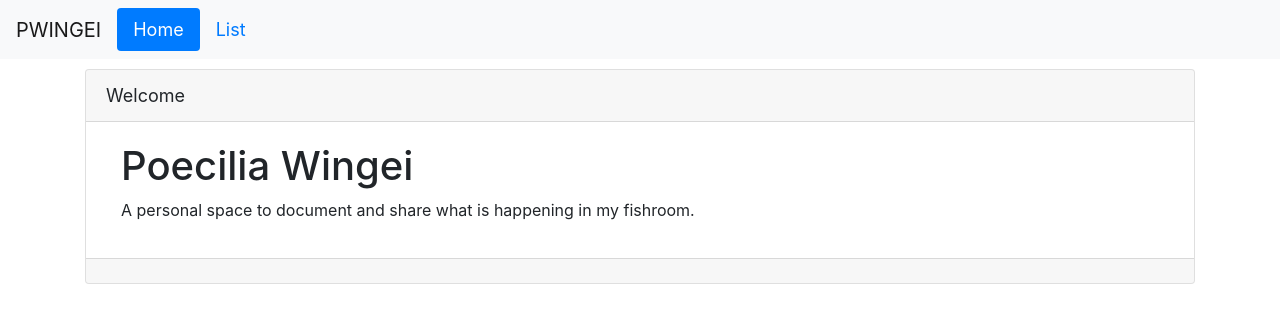
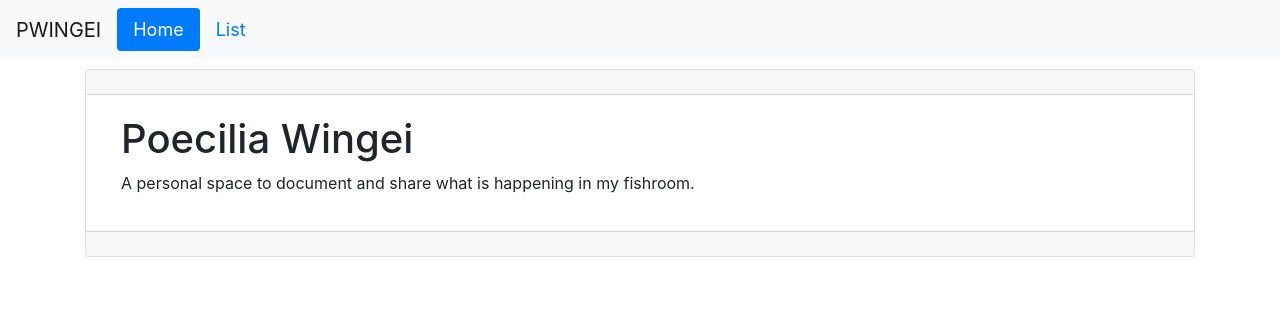
Before and after one commit to danielgrummon/PwingeiFrontend, an Angular app: page /welcome in a window 1280 px wide. Shown: the top 322 px of the page. Built offline with nearby package versions, Linux system fonts and the light colour scheme.

Commit message:
adding content

```diff
--- a/src/app/welcome/welcome.component.html
+++ b/src/app/welcome/welcome.component.html
@@ -1,6 +1,5 @@
 <div class="card">
   <div class="card-header">
-    {{pageTitle}}
   </div>
   <div class="card-body">
     <div class="container-fluid">
@@ -9,5 +8,5 @@
     </div>
   </div>
   <div class='card-footer'>
+  </div>
 </div>
-</div>
```
